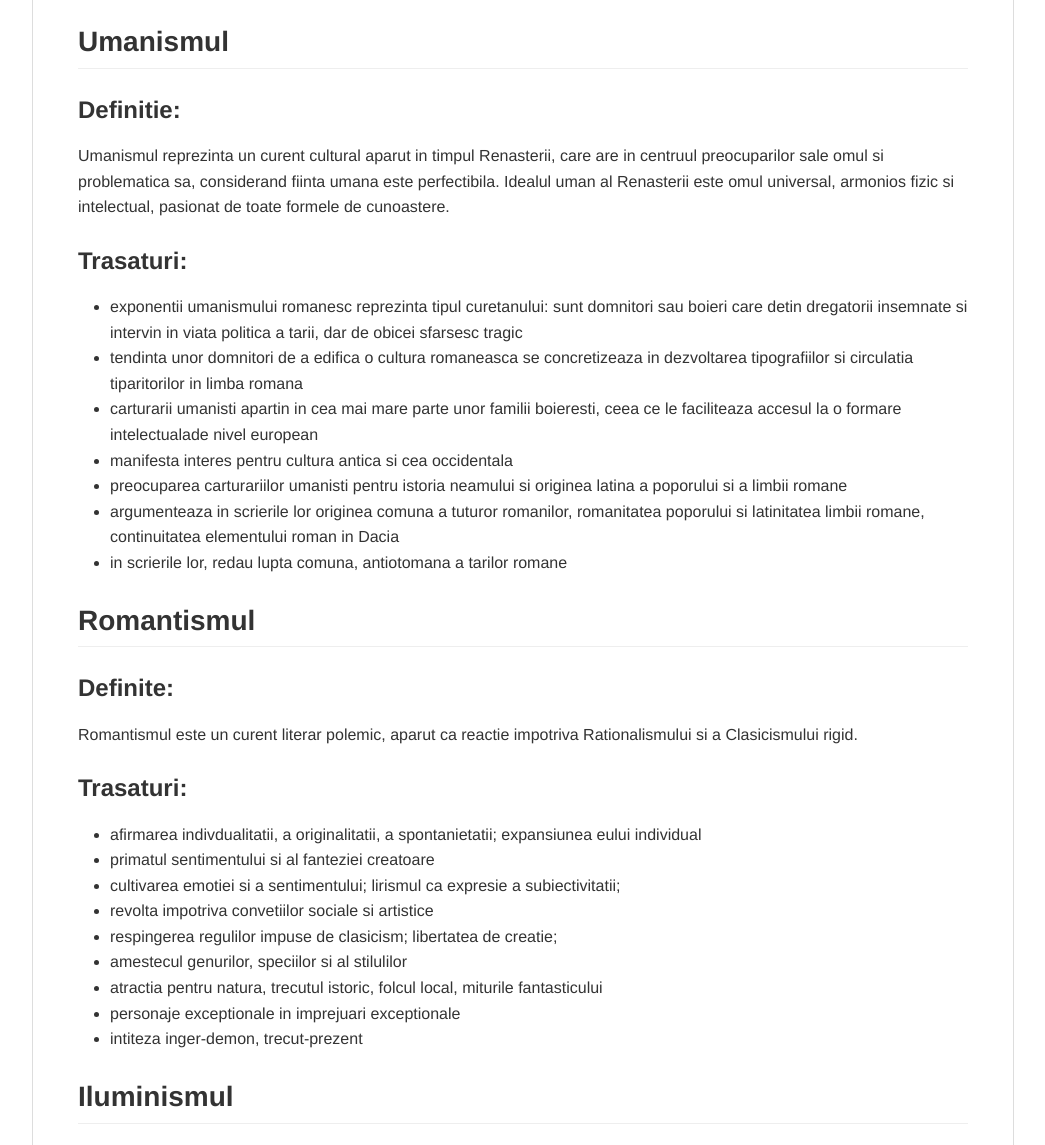
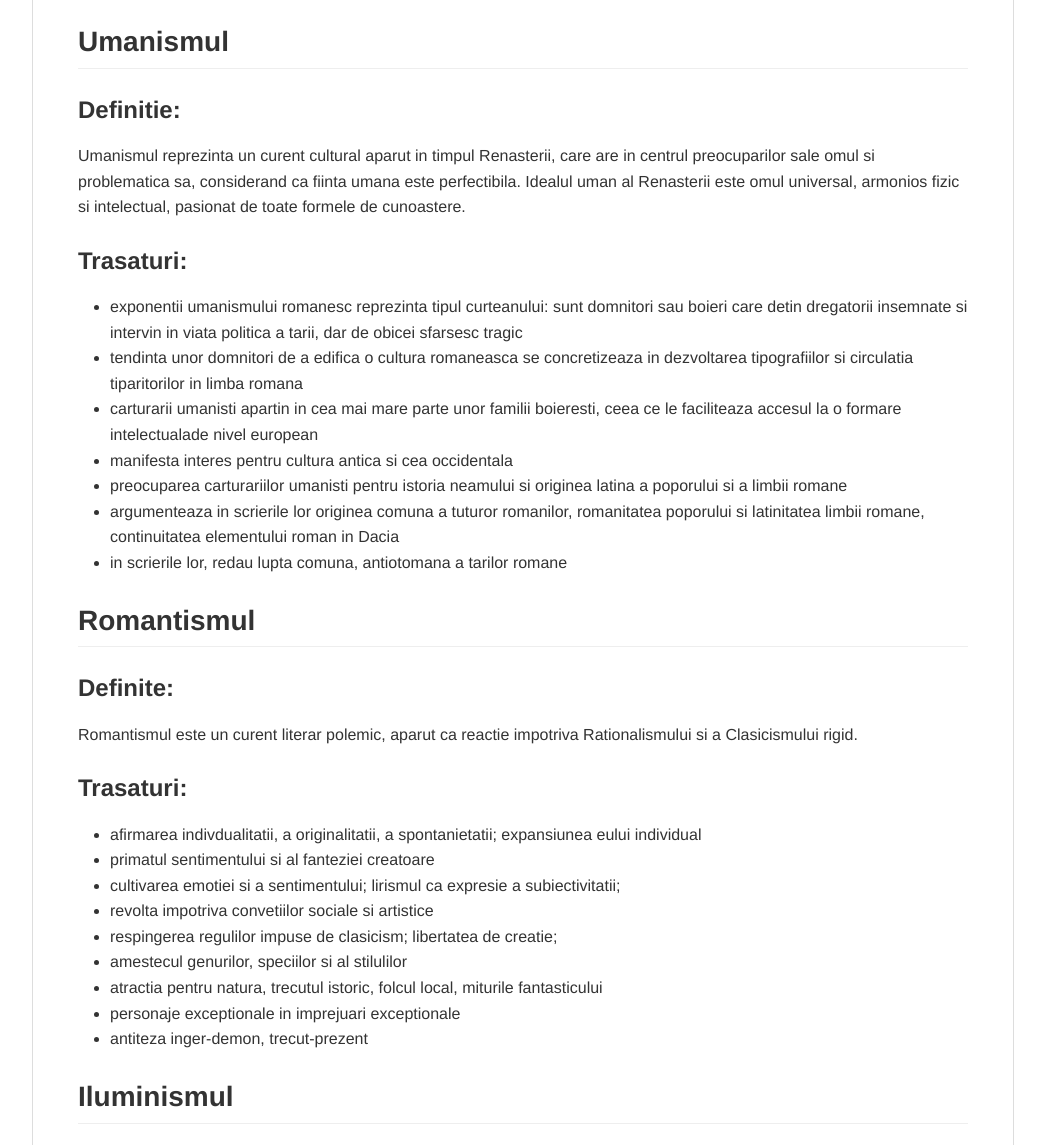
Before and after one commit to trettdragos/simulare, a plain HTML site: page index.html in a window 1280 px wide. Shown: the part 120-1265 px from the top of the page, without its empty margins (117-1162 px from the left). Drawn offline with Linux system fonts and the light colour scheme.

Commit message:
Grammar fixed

```diff
--- a/index.html
+++ b/index.html
@@ -1017,10 +1017,10 @@ body .markdown-body
 </style><title>index</title></head><body><article class="markdown-body"><h1 id="subiectul-ii"><a name="user-content-subiectul-ii" href="#subiectul-ii" class="headeranchor-link" aria-hidden="true"><span class="headeranchor"></span></a>Subiectul II</h1>
 <h2 id="umanismul"><a name="user-content-umanismul" href="#umanismul" class="headeranchor-link" aria-hidden="true"><span class="headeranchor"></span></a>Umanismul</h2>
 <h3 id="definitie"><a name="user-content-definitie" href="#definitie" class="headeranchor-link" aria-hidden="true"><span class="headeranchor"></span></a>Definitie:</h3>
-<p>Umanismul reprezinta un curent cultural aparut in timpul Renasterii, care are in centruul preocuparilor sale omul si problematica sa, considerand fiinta umana este perfectibila. Idealul uman al Renasterii este omul universal, armonios fizic si intelectual, pasionat de toate formele de cunoastere.</p>
+<p>Umanismul reprezinta un curent cultural aparut in timpul Renasterii, care are in centrul preocuparilor sale omul si problematica sa, considerand ca fiinta umana este perfectibila. Idealul uman al Renasterii este omul universal, armonios fizic si intelectual, pasionat de toate formele de cunoastere.</p>
 <h3 id="trasaturi"><a name="user-content-trasaturi" href="#trasaturi" class="headeranchor-link" aria-hidden="true"><span class="headeranchor"></span></a>Trasaturi:</h3>
 <ul>
-<li>exponentii umanismului romanesc reprezinta tipul curetanului: sunt domnitori sau boieri care detin dregatorii insemnate si intervin in viata politica a tarii, dar de obicei sfarsesc tragic</li>
+<li>exponentii umanismului romanesc reprezinta tipul curteanului: sunt domnitori sau boieri care detin dregatorii insemnate si intervin in viata politica a tarii, dar de obicei sfarsesc tragic</li>
 <li>tendinta unor domnitori de a edifica o cultura romaneasca se concretizeaza in dezvoltarea tipografiilor si circulatia tiparitorilor in limba romana</li>
 <li>carturarii umanisti apartin in cea mai mare parte unor familii boieresti, ceea ce le faciliteaza accesul la o formare intelectualade nivel european</li>
 <li>manifesta interes pentru cultura antica si cea occidentala</li>
@@ -1041,7 +1041,7 @@ body .markdown-body
 <li>amestecul genurilor, speciilor si al stilulilor</li>
 <li>atractia pentru natura, trecutul istoric, folcul local, miturile fantasticului</li>
 <li>personaje exceptionale in imprejuari exceptionale</li>
-<li>intiteza inger-demon, trecut-prezent</li>
+<li>antiteza inger-demon, trecut-prezent</li>
 </ul>
 <h2 id="iluminismul"><a name="user-content-iluminismul" href="#iluminismul" class="headeranchor-link" aria-hidden="true"><span class="headeranchor"></span></a>Iluminismul</h2>
 <h3 id="definitie_1"><a name="user-content-definitie_1" href="#definitie_1" class="headeranchor-link" aria-hidden="true"><span class="headeranchor"></span></a>Definitie:</h3>
@@ -1088,4 +1088,5 @@ body .markdown-body
 <li>IL Caragiale: <b>O scrisoare pierduta</b> - comedia</li>
 <li>Mihail Sadoveanu: <b>Baltagul</b> - romanul realist mitic</li>
 <li>Mihail Sadoveanu: <b>Hanul Ancutei</b> - povestirea </li>
+<li>Creanga: <b>Harap-Alb</b> - basmul cult</li>
 </ul></article></body></html>
```
Also changed, not shown: 1 other file.
